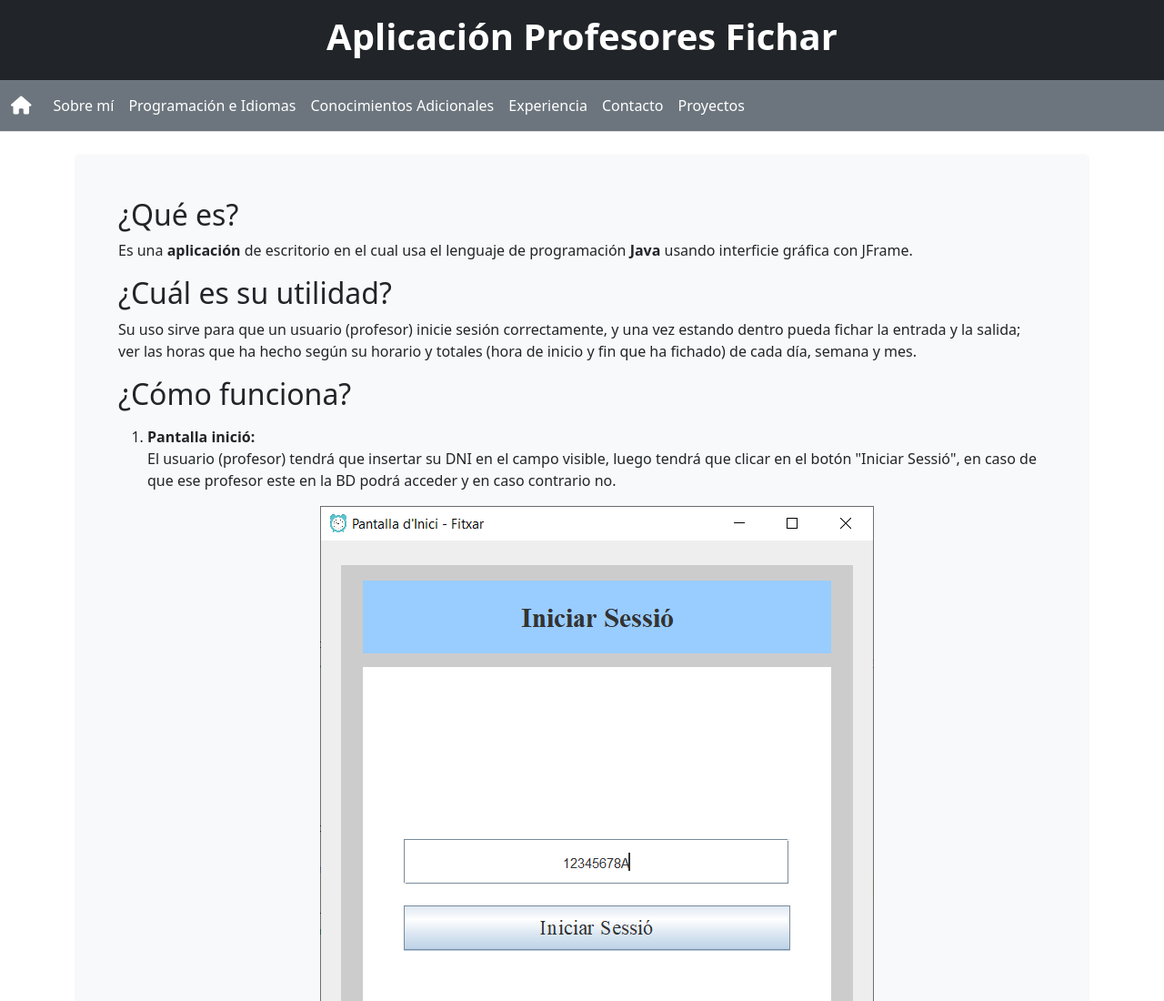
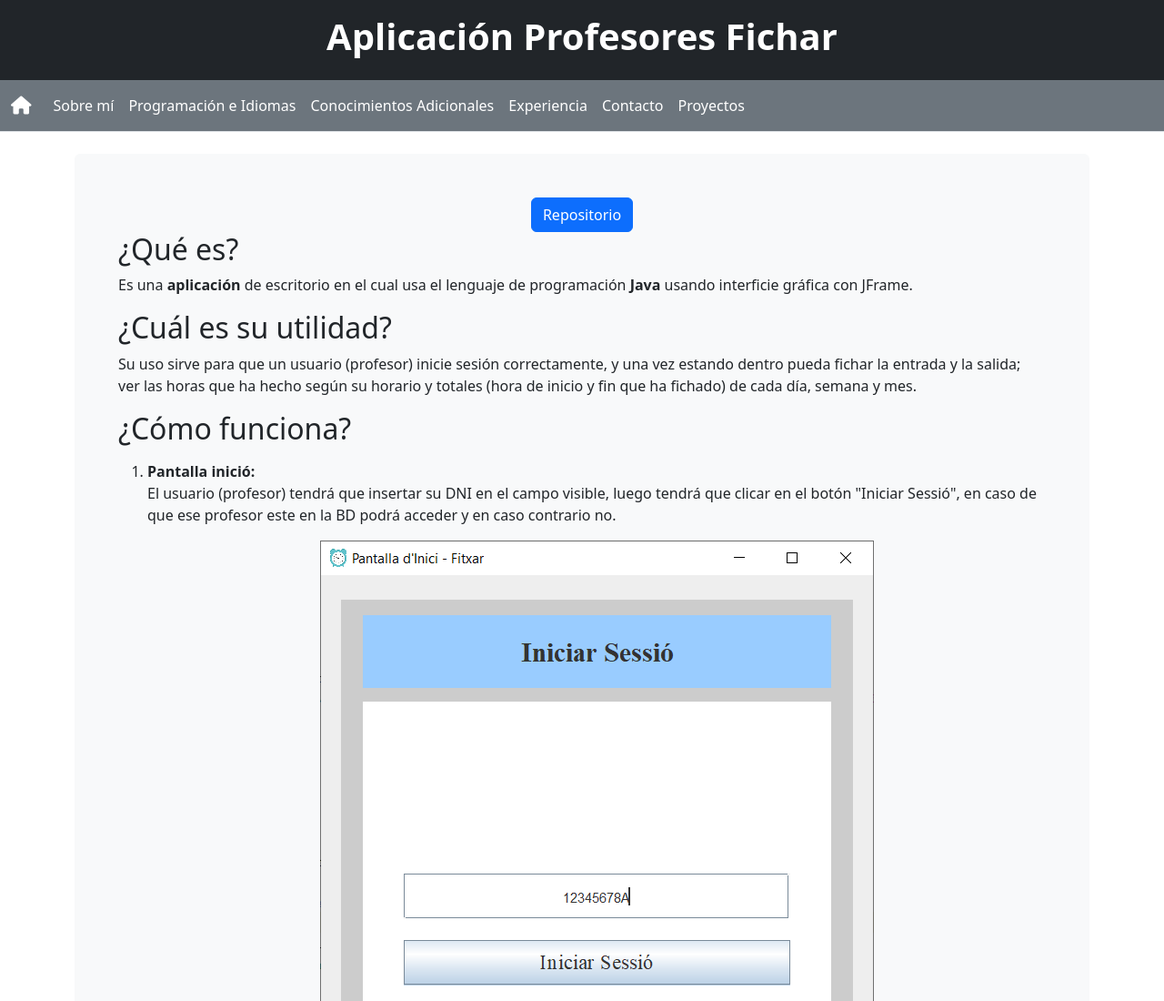
Before and after one commit to aleixbafl/aleixbafl.github.io, a plain HTML site: page proyectos/profesores-fichar/index.html in a window 1280 px wide. Shown: the top 1100 px of the page at 91% size. Drawn offline with nearby package versions, Linux system fonts and the light colour scheme.

Commit message:
retositori projecte fitxar

```diff
--- a/proyectos/profesores-fichar/index.html
+++ b/proyectos/profesores-fichar/index.html
@@ -63,6 +63,9 @@
         </nav>
         <main class="container mb-4">
             <article class="bg-light p-5 rounded">
+                <div class="text-center">
+                    <a class="btn btn-primary " href="https://github.com/aleixbafl/NCA_professors_fitxar" role="button" target="_blank">Repositorio</a>
+                </div>
                 <section>
                     <h2>¿Qué es?</h2>
                     <p>
```
Also changed, not shown: css/css.css (line endings or trailing spaces), index.html (line endings or trailing spaces), proyectos/index.html (line endings or trailing spaces).
